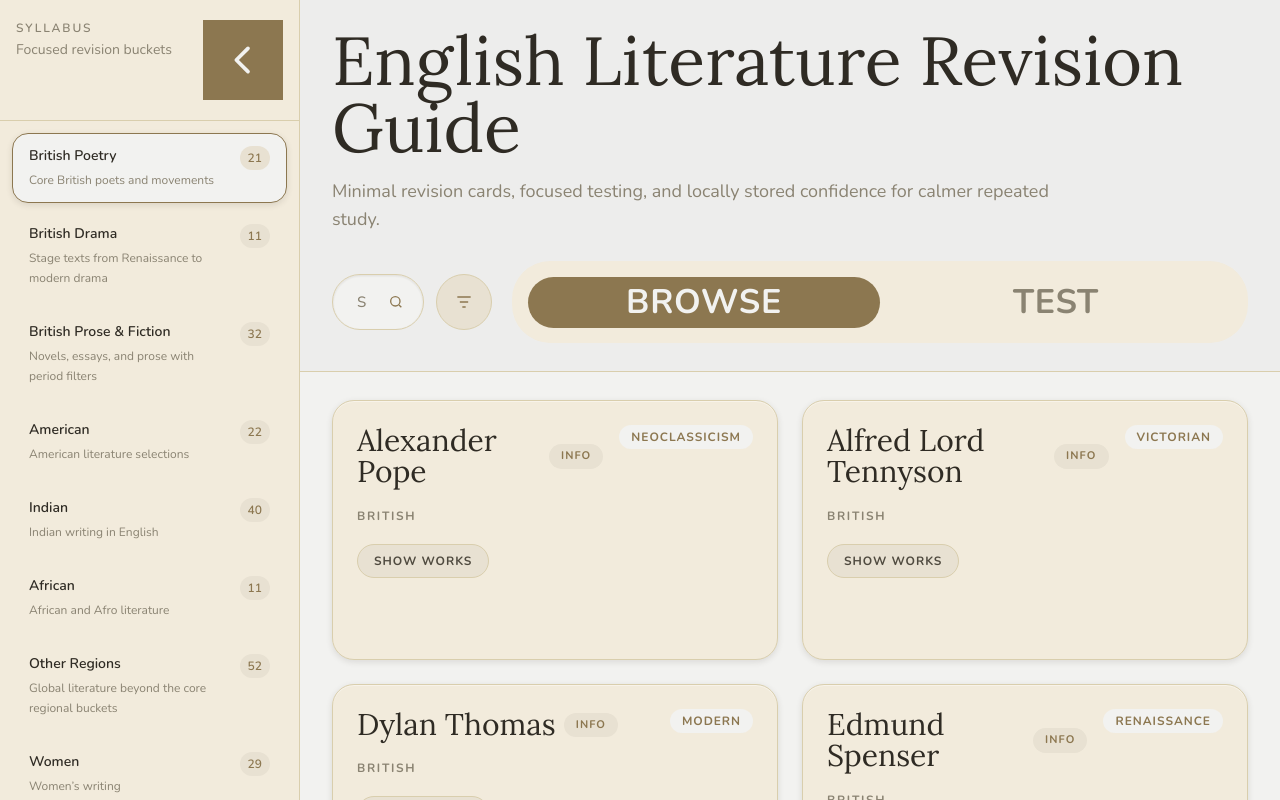
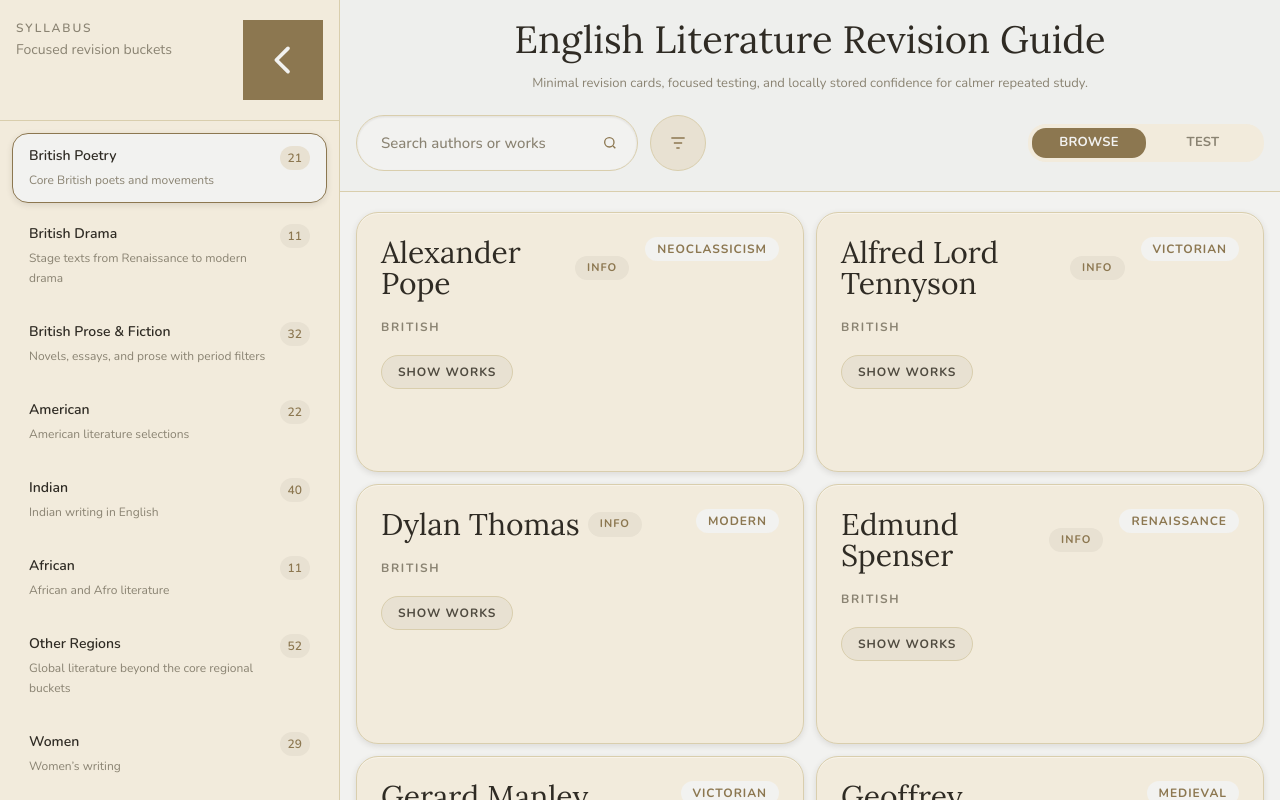
Before and after one commit to hereisramana/literature-portal, a Next.js app: page / in a window 1280 px wide. Built offline with nearby package versions, Linux system fonts and the light colour scheme.

Commit message:
ui polish correction

```diff
--- a/app/page.js
+++ b/app/page.js
@@ -170,7 +170,7 @@ export default function Page() {
     <div className="flex h-screen overflow-hidden bg-[var(--color-bg-primary)]">
       <div
         className={`hidden h-full border-r border-[var(--divider-color)] bg-[var(--color-bg-surface)] transition-[width] duration-300 lg:block ${
-          desktopSidebarCollapsed ? "w-[144px]" : "w-[300px]"
+          desktopSidebarCollapsed ? "w-[52px]" : "w-[340px]"
         }`}
       >
         <Sidebar
@@ -212,9 +212,9 @@ export default function Page() {
       )}
 
       <main className="flex min-w-0 flex-1 flex-col overflow-hidden">
-        <div className="border-b border-[var(--divider-color)] bg-[rgba(194,198,200,0.12)]">
-          <div className="shell-width px-4 pb-5 pt-5 md:px-8 md:pb-7 md:pt-7">
-          <div className="mb-7 flex items-center gap-4">
+        <div className="border-b border-[var(--divider-color)] bg-[rgba(194,198,200,0.08)]">
+          <div className="shell-width px-4 pb-5 pt-5 md:px-4 md:pb-5 md:pt-5">
+          <div className="mb-5 flex items-center gap-4">
             <button
               aria-label="Open categories"
               className="rounded-xl p-2 text-[var(--color-accent)] lg:hidden"
@@ -231,19 +231,19 @@ export default function Page() {
                 <path d="M3 6h18M3 12h18M3 18h18" />
               </svg>
             </button>
-            <div className="w-full text-center lg:text-left">
-              <h1 className="text-[42px] leading-[0.98] md:text-[68px]">
+            <div className="w-full text-center">
+              <h1 className="text-[34px] leading-[1.02] md:text-[38px]">
                 English Literature Revision Guide
               </h1>
-              <p className="mt-4 max-w-3xl text-sm leading-7 text-[var(--text-muted-color)] md:text-lg">
+              <p className="mx-auto mt-3 max-w-3xl text-sm leading-6 text-[var(--text-muted-color)] md:text-[13px]">
                 Minimal revision cards, focused testing, and locally stored confidence for calmer repeated study.
               </p>
             </div>
           </div>
 
-          <div className="flex flex-col gap-5 md:flex-row md:items-center md:justify-between">
-            <div className="relative flex w-full max-w-3xl items-center gap-3">
-              <div className="w-full">
+          <div className="flex flex-col gap-4 md:flex-row md:items-center md:justify-between">
+            <div className="relative flex w-full items-center gap-3">
+              <div className="w-full md:max-w-[282px]">
                 <SearchBar onSearch={setQuery} />
               </div>
               <button
@@ -300,10 +300,10 @@ export default function Page() {
         </div>
 
         <section className="scrollbar-thin flex-1 overflow-y-auto">
-          <div className="shell-width px-4 py-6 md:px-8 md:py-7">
+          <div className="shell-width px-3 py-5 md:px-4 md:py-5">
           {filteredAuthors.length > 0 ? (
             <div
-              className={`grid grid-cols-1 gap-6 md:grid-cols-2 ${
+              className={`grid grid-cols-1 gap-3 md:grid-cols-2 ${
                 desktopSidebarCollapsed ? "lg:grid-cols-3" : "2xl:grid-cols-3"
               }`}
             >
--- a/components/layout/ModeToggle.jsx
+++ b/components/layout/ModeToggle.jsx
@@ -4,16 +4,16 @@ export default function ModeToggle({ mode, setMode }) {
   return (
     <div
       className="
-        grid h-[56px] w-full max-w-full grid-cols-2 overflow-hidden rounded-[28px]
-        bg-[var(--color-bg-surface)] p-2
-        md:h-[82px] md:w-[736px] md:rounded-[38px] md:p-4
+        grid h-[52px] w-full max-w-full grid-cols-2 overflow-hidden rounded-[26px]
+        bg-[var(--color-bg-surface)] p-[5px]
+        md:h-[38px] md:w-[236px] md:rounded-[18px] md:p-[4px]
       "
     >
       <button
         onClick={() => setMode("browse")}
         className={`
-          flex items-center justify-center rounded-[22px] px-5 text-[20px] font-extrabold tracking-[0.02em]
-          md:rounded-[30px] md:text-[34px]
+          flex items-center justify-center rounded-[22px] px-5 text-[18px] font-extrabold tracking-[0.02em]
+          md:rounded-[14px] md:px-3 md:text-[13px]
           transition-colors
           ${
             mode === "browse"
@@ -28,8 +28,8 @@ export default function ModeToggle({ mode, setMode }) {
       <button
         onClick={() => setMode("test")}
         className={`
-          flex items-center justify-center rounded-[22px] px-5 text-[20px] font-extrabold tracking-[0.02em]
-          md:rounded-[30px] md:text-[34px]
+          flex items-center justify-center rounded-[22px] px-5 text-[18px] font-extrabold tracking-[0.02em]
+          md:rounded-[14px] md:px-3 md:text-[13px]
           transition-colors
           ${
             mode === "test"
```
